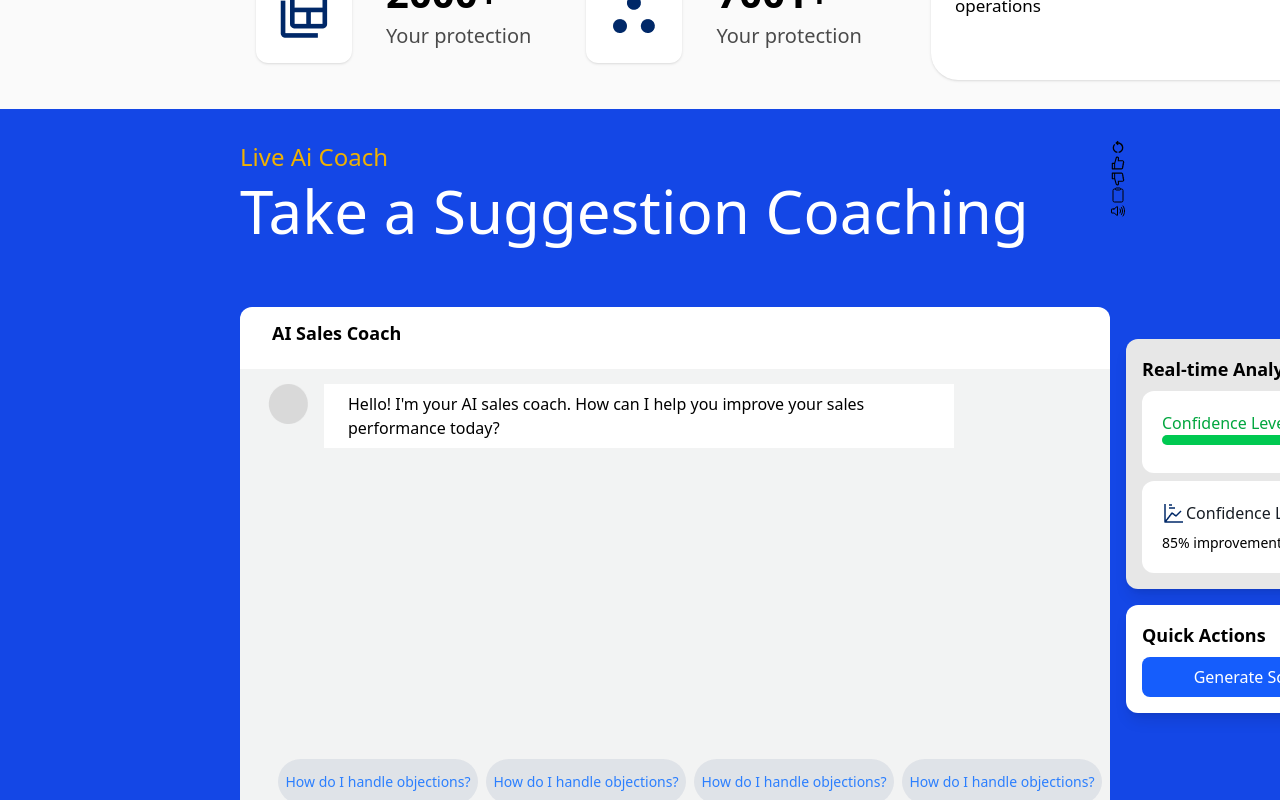
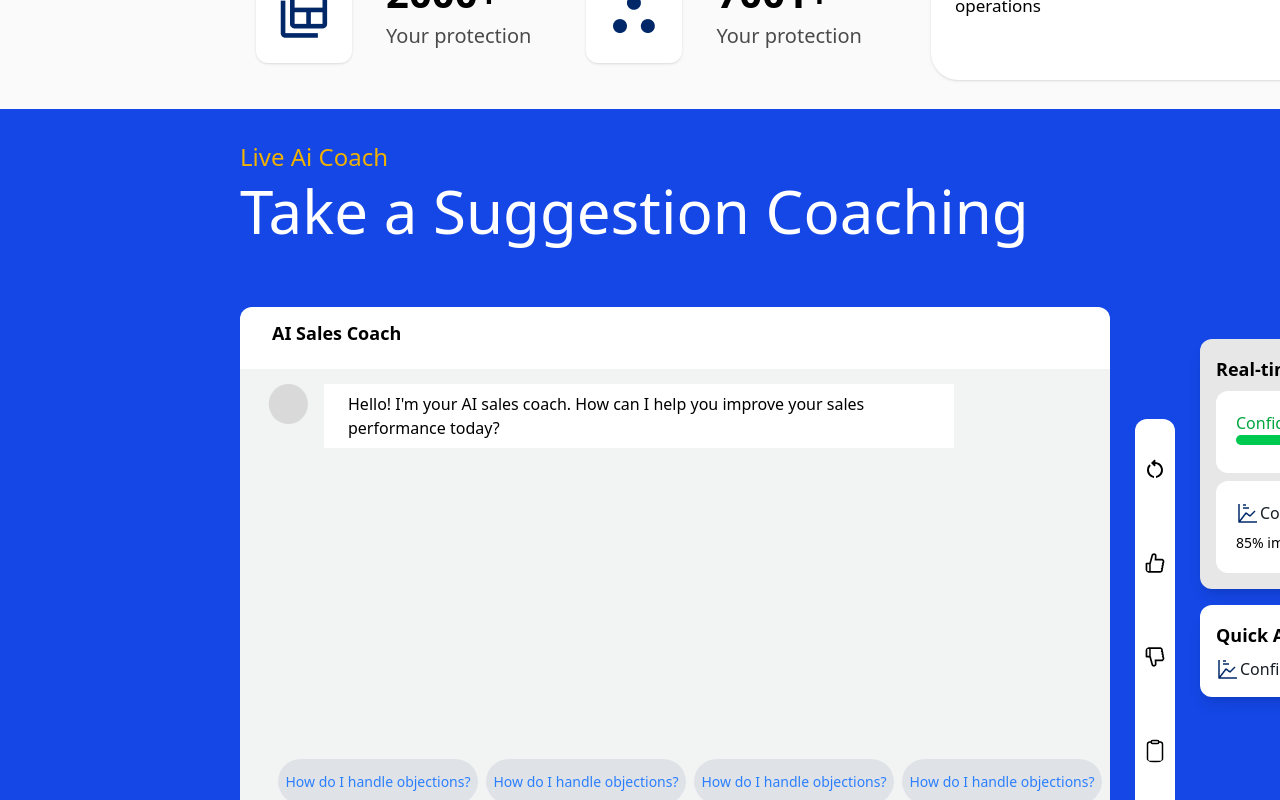
Before and after one commit to Chironzit-Biswas/chironzit-softvence-task, a React (Vite) app: page / in a window 1280 px wide. Shown: the part 900-1700 px from the top of the page. Built offline with nearby package versions, Linux system fonts and the light colour scheme.

Commit message:
softvence task

```diff
--- a/src/components/Aicoach.jsx
+++ b/src/components/Aicoach.jsx
@@ -52,12 +52,12 @@ export const Aicoach = () => {
                      </div>
                  </div>
 
-                  <div>
-                      <MdOutlineRestartAlt />
-                      <AiOutlineLike />
-                      <AiOutlineDislike />
-                      <IoClipboardOutline />
-                      <IoVolumeHighOutline />
+                  <div className={'bg-white md:h-[60%] mx-auto gap-10 md:w-[40px] p-[8px] rounded-xl md:flex-col flex md:mt-[280px] m-5'}>
+                      <MdOutlineRestartAlt className={'md:mt-[30px] hover:bg-blue-700 rounded-full text-2xl'}/>
+                      <AiOutlineLike className={'md:mt-[30px] hover:bg-blue-700 rounded-full text-2xl'}/>
+                      <AiOutlineDislike className={'md:mt-[30px] hover:bg-blue-700 rounded-full text-2xl'}/>
+                      <IoClipboardOutline className={'md:mt-[30px] hover:bg-blue-700 rounded-full text-2xl'}/>
+                      <IoVolumeHighOutline className={'md:mt-[30px] hover:bg-blue-700 rounded-full text-2xl'}/>
                   </div>
 
 
@@ -89,8 +89,14 @@ export const Aicoach = () => {
                      <div className="bg-white text-black rounded-xl p-4 shadow-lg">
                          <h3 className="text-lg font-semibold">Quick Actions</h3>
                          <div className="mt-2 grid grid-cols-2 gap-2">
-                             <button className="bg-blue-600 text-white rounded-lg py-2">Generate Script</button>
-                             <button className="bg-blue-600 text-white rounded-lg py-2">Practice Pitch</button>
+                             <div className={'flex'}>
+                                 <img src={graph} alt=""/>
+                                 <p className="text-[#171D25] font-medium">Confidence Level</p>
+                             </div>
+                             <div className={'flex'}>
+                                 <img src={graph} alt=""/>
+                                 <p className="text-[#171D25] font-medium">Confidence Level</p>
+                             </div>
                          </div>
                      </div>
                  </div>
```
